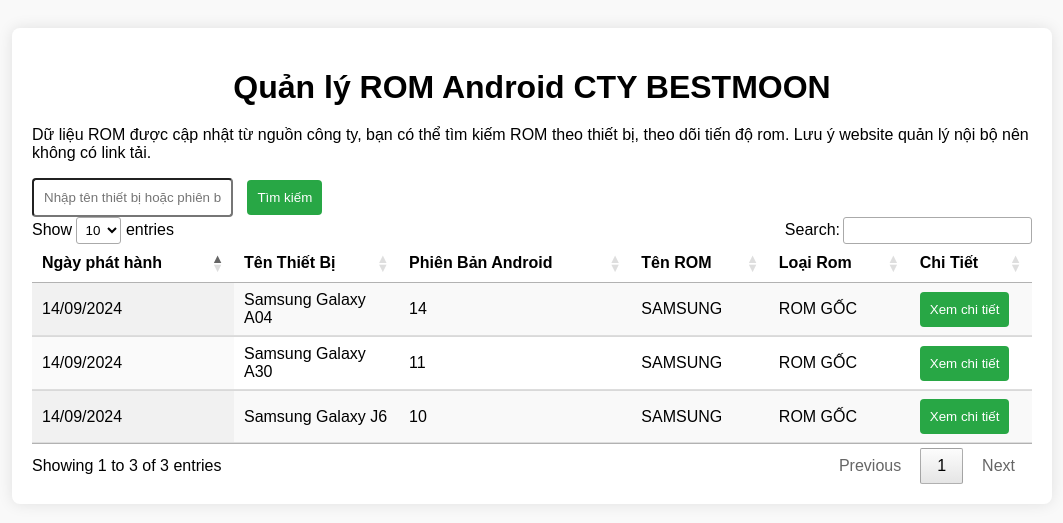
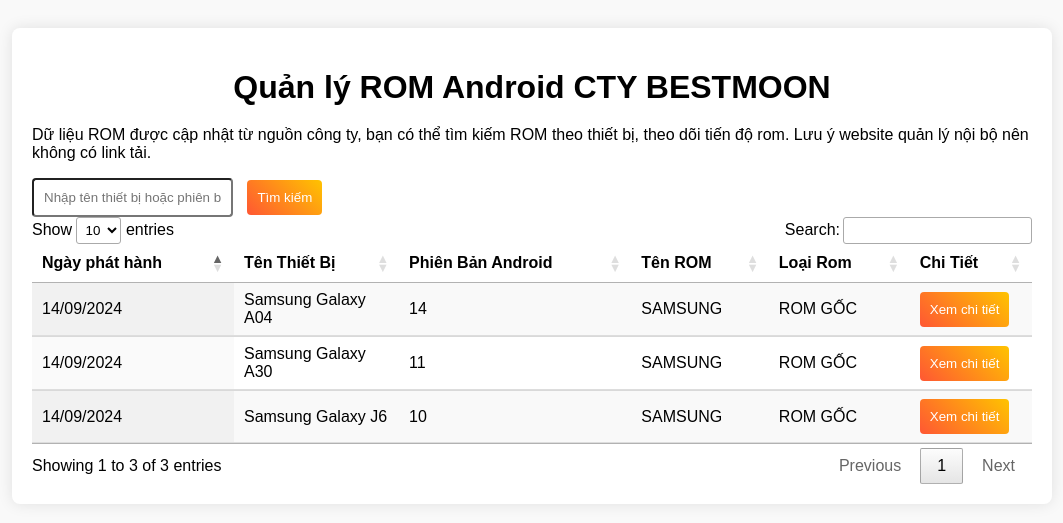
Before and after one commit to nguyenhung9xdev2024/quanlyrom, a PHP site: page / in a window 1280 px wide. Shown: the top 523 px of the page, without its empty margins (108-1171 px from the left). Run offline with PHP 8.4, Linux system fonts and the light colour scheme; some libraries are stand-ins or nearby versions.

Commit message:
Update color

```diff
--- a/styles.css
+++ b/styles.css
@@ -25,14 +25,14 @@ input[type="text"], button {
 }
 
 button {
-    background-color: #28a745;
+    background: linear-gradient(45deg, #FF5733, #FFC300);
     color: white;
     border: none;
     cursor: pointer;
 }
 
 button:hover {
-    background-color: #218838;
+    background: linear-gradient(45deg, #C13E1D, #FFAA00);
 }
 
 table {
```
